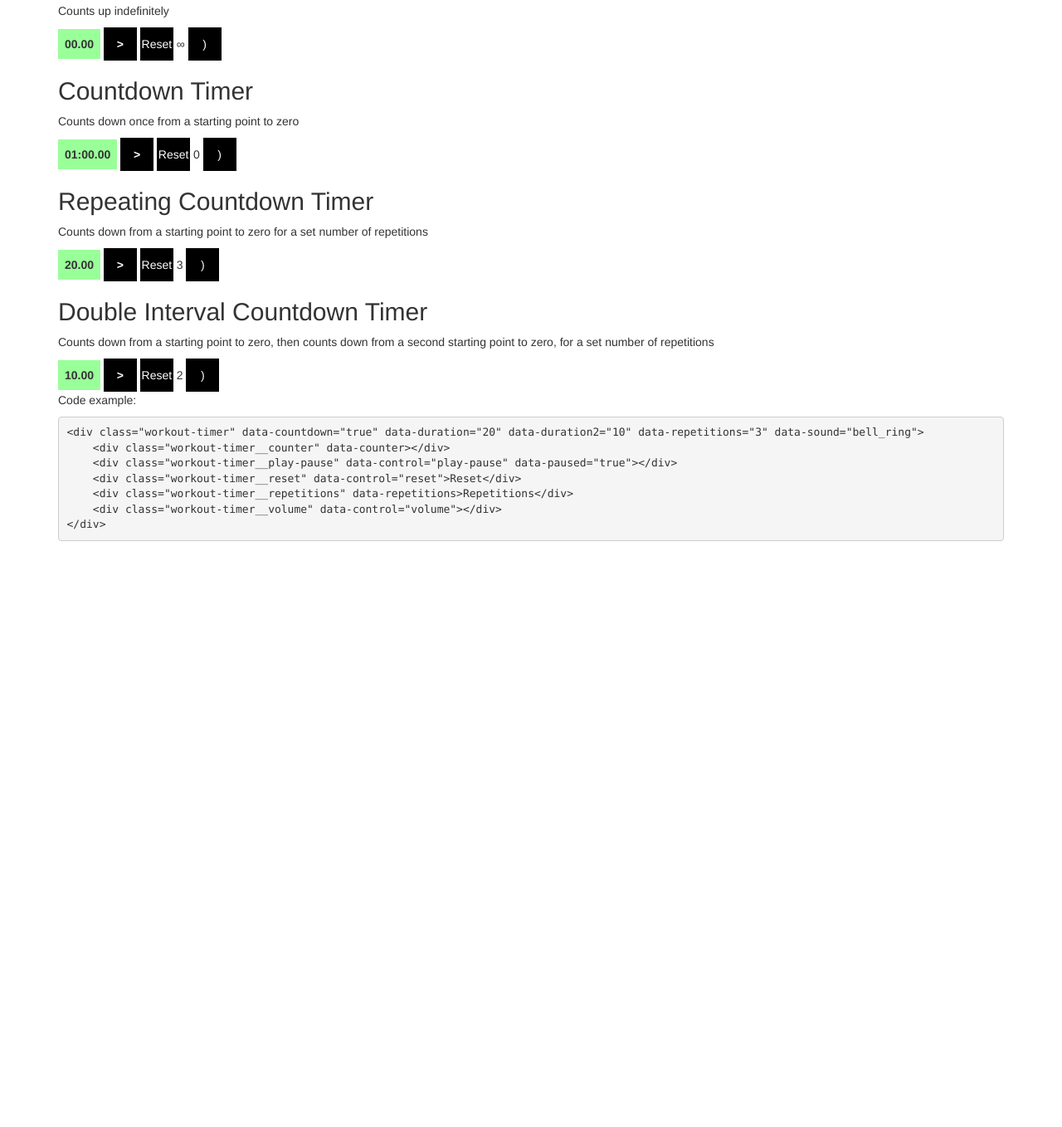
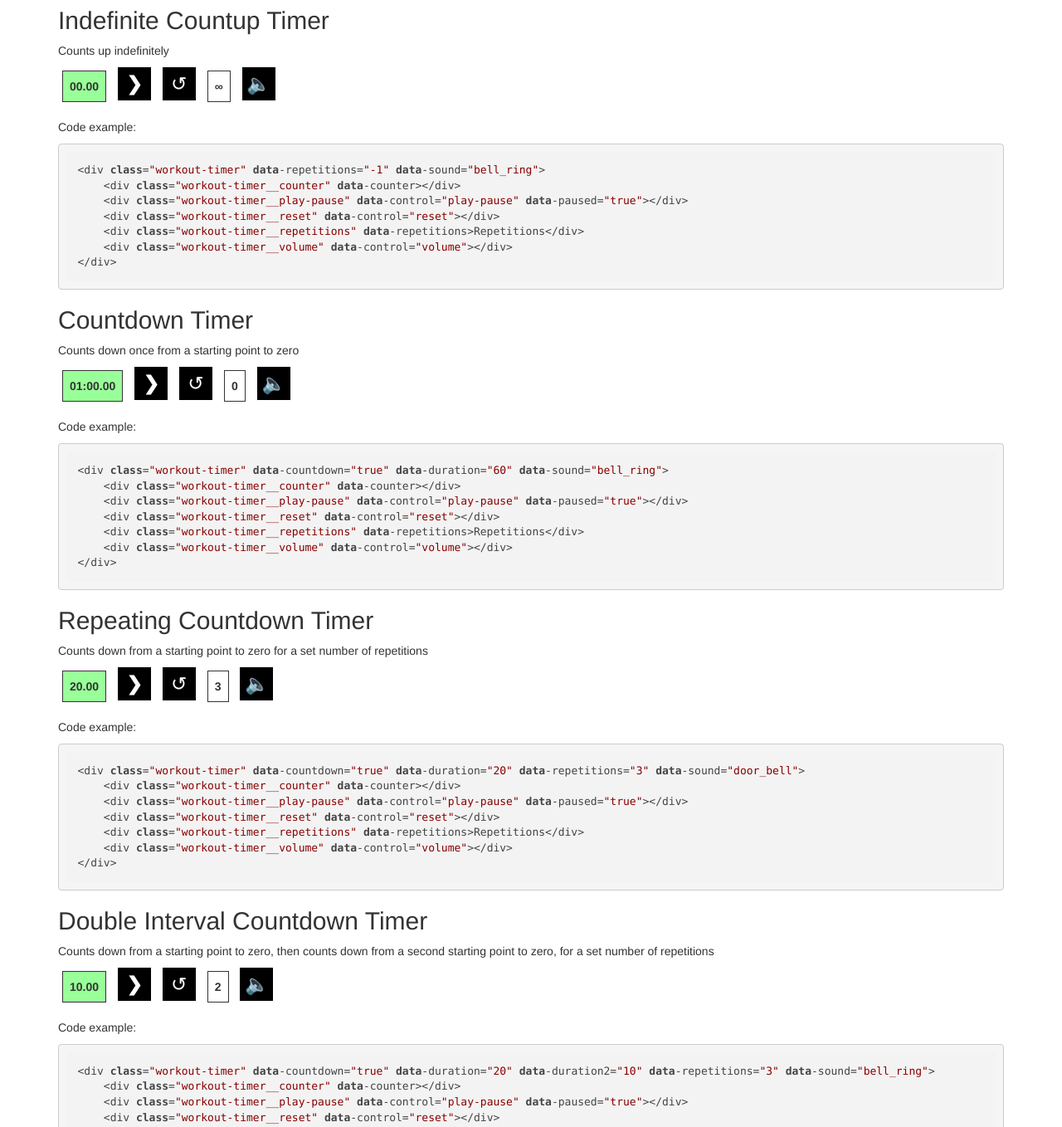
Before and after one commit to hansoninc/jquery.workout-timer, a website: page example/index.html in a window 1280 px wide. Shown: the part 434-1792 px from the top of the page at 83% size. Before the commit the page ends 1096 px from the top, so only its background shows below. Drawn offline with nearby package versions, Linux system fonts and the light colour scheme; no server answers.

Commit message:
Added code examples and syntax highlighting

```diff
--- a/example/index.html
+++ b/example/index.html
@@ -5,6 +5,17 @@
 	<title></title>
 	<link rel="stylesheet" href="https://maxcdn.bootstrapcdn.com/bootstrap/3.3.5/css/bootstrap.min.css"/>
 	<link rel="stylesheet" href="jquery.workout-timer.css" />
+
+	<!-- Example-page styles -->
+	<style>
+		.code-example {
+			margin: 20px 0;
+		}
+	</style>
+
+	<!-- Syntax highlighting -->
+	<link rel="stylesheet" href="//cdnjs.cloudflare.com/ajax/libs/highlight.js/8.8.0/styles/default.min.css">
+	<script src="//cdnjs.cloudflare.com/ajax/libs/highlight.js/8.8.0/highlight.min.js"></script>
 </head>
 <body>
 
@@ -19,17 +30,17 @@
 				<div class="workout-timer" data-duration="20" data-sound="bell_ring">
 					<div class="workout-timer__counter" data-counter></div>
 					<div class="workout-timer__play-pause" data-control="play-pause" data-paused="true"></div>
-					<div class="workout-timer__reset" data-control="reset">Reset</div>
+					<div class="workout-timer__reset" data-control="reset"></div>
 					<div class="workout-timer__repetitions" data-repetitions>Repetitions</div>
 					<div class="workout-timer__volume" data-control="volume"></div>
 				</div>
 
-				<div>
+				<div class="code-example">
 					<p>Code example:</p>
 					<pre><code>&lt;div class=&quot;workout-timer&quot; data-duration=&quot;20&quot; data-sound=&quot;bell_ring&quot;&gt;
     &lt;div class=&quot;workout-timer__counter&quot; data-counter&gt;&lt;/div&gt;
     &lt;div class=&quot;workout-timer__play-pause&quot; data-control=&quot;play-pause&quot; data-paused=&quot;true&quot;&gt;&lt;/div&gt;
-    &lt;div class=&quot;workout-timer__reset&quot; data-control=&quot;reset&quot;&gt;Reset&lt;/div&gt;
+    &lt;div class=&quot;workout-timer__reset&quot; data-control=&quot;reset&quot;&gt;&lt;/div&gt;
     &lt;div class=&quot;workout-timer__repetitions&quot; data-repetitions&gt;Repetitions&lt;/div&gt;
     &lt;div class=&quot;workout-timer__volume&quot; data-control=&quot;volume&quot;&gt;&lt;/div&gt;
 &lt;/div&gt;</code></pre>
@@ -40,9 +51,19 @@
 				<div class="workout-timer" data-repetitions="-1" data-sound="bell_ring">
 					<div class="workout-timer__counter" data-counter></div>
 					<div class="workout-timer__play-pause" data-control="play-pause" data-paused="true"></div>
-					<div class="workout-timer__reset" data-control="reset">Reset</div>
+					<div class="workout-timer__reset" data-control="reset"></div>
 					<div class="workout-timer__repetitions" data-repetitions>Repetitions</div>
 					<div class="workout-timer__volume" data-control="volume"></div>
+				</div>
+				<div class="code-example">
+					<p>Code example:</p>
+					<pre><code>&lt;div class=&quot;workout-timer&quot; data-repetitions=&quot;-1&quot; data-sound=&quot;bell_ring&quot;&gt;
+    &lt;div class=&quot;workout-timer__counter&quot; data-counter&gt;&lt;/div&gt;
+    &lt;div class=&quot;workout-timer__play-pause&quot; data-control=&quot;play-pause&quot; data-paused=&quot;true&quot;&gt;&lt;/div&gt;
+    &lt;div class=&quot;workout-timer__reset&quot; data-control=&quot;reset&quot;&gt;&lt;/div&gt;
+    &lt;div class=&quot;workout-timer__repetitions&quot; data-repetitions&gt;Repetitions&lt;/div&gt;
+    &lt;div class=&quot;workout-timer__volume&quot; data-control=&quot;volume&quot;&gt;&lt;/div&gt;
+&lt;/div&gt;</code></pre>
 				</div>
 
 				<h2>Countdown Timer</h2>
@@ -50,19 +71,39 @@
 				<div class="workout-timer" data-countdown="true" data-duration="60" data-sound="bell_ring">
 					<div class="workout-timer__counter" data-counter></div>
 					<div class="workout-timer__play-pause" data-control="play-pause" data-paused="true"></div>
-					<div class="workout-timer__reset" data-control="reset">Reset</div>
+					<div class="workout-timer__reset" data-control="reset"></div>
 					<div class="workout-timer__repetitions" data-repetitions>Repetitions</div>
 					<div class="workout-timer__volume" data-control="volume"></div>
 				</div>
+				<div class="code-example">
+					<p>Code example:</p>
+					<pre><code>&lt;div class=&quot;workout-timer&quot; data-countdown=&quot;true&quot; data-duration=&quot;60&quot; data-sound=&quot;bell_ring&quot;&gt;
+    &lt;div class=&quot;workout-timer__counter&quot; data-counter&gt;&lt;/div&gt;
+    &lt;div class=&quot;workout-timer__play-pause&quot; data-control=&quot;play-pause&quot; data-paused=&quot;true&quot;&gt;&lt;/div&gt;
+    &lt;div class=&quot;workout-timer__reset&quot; data-control=&quot;reset&quot;&gt;&lt;/div&gt;
+    &lt;div class=&quot;workout-timer__repetitions&quot; data-repetitions&gt;Repetitions&lt;/div&gt;
+    &lt;div class=&quot;workout-timer__volume&quot; data-control=&quot;volume&quot;&gt;&lt;/div&gt;
+&lt;/div&gt;</code></pre>
+                </div>
 
 				<h2>Repeating Countdown Timer</h2>
 				<p>Counts down from a starting point to zero for a set number of repetitions</p>
 				<div class="workout-timer" data-countdown="true" data-duration="20" data-repetitions="3" data-sound="door_bell">
 					<div class="workout-timer__counter" data-counter></div>
 					<div class="workout-timer__play-pause" data-control="play-pause" data-paused="true"></div>
-					<div class="workout-timer__reset" data-control="reset">Reset</div>
+					<div class="workout-timer__reset" data-control="reset"></div>
 					<div class="workout-timer__repetitions" data-repetitions>Repetitions</div>
 					<div class="workout-timer__volume" data-control="volume"></div>
+				</div>
+				<div class="code-example">
+					<p>Code example:</p>
+					<pre><code>&lt;div class=&quot;workout-timer&quot; data-countdown=&quot;true&quot; data-duration=&quot;20&quot; data-repetitions=&quot;3&quot; data-sound=&quot;door_bell&quot;&gt;
+    &lt;div class=&quot;workout-timer__counter&quot; data-counter&gt;&lt;/div&gt;
+    &lt;div class=&quot;workout-timer__play-pause&quot; data-control=&quot;play-pause&quot; data-paused=&quot;true&quot;&gt;&lt;/div&gt;
+    &lt;div class=&quot;workout-timer__reset&quot; data-control=&quot;reset&quot;&gt;&lt;/div&gt;
+    &lt;div class=&quot;workout-timer__repetitions&quot; data-repetitions&gt;Repetitions&lt;/div&gt;
+    &lt;div class=&quot;workout-timer__volume&quot; data-control=&quot;volume&quot;&gt;&lt;/div&gt;
+&lt;/div&gt;</code></pre>
 				</div>
 
 				<h2>Double Interval Countdown Timer</h2>
@@ -70,17 +111,17 @@
 				<div class="workout-timer" data-countdown="true" data-duration="10" data-duration2="5" data-repetitions="2" data-sound="bell_ring">
 					<div class="workout-timer__counter" data-counter></div>
 					<div class="workout-timer__play-pause" data-control="play-pause" data-paused="true"></div>
-					<div class="workout-timer__reset" data-control="reset">Reset</div>
+					<div class="workout-timer__reset" data-control="reset"></div>
 					<div class="workout-timer__repetitions" data-repetitions>Repetitions</div>
 					<div class="workout-timer__volume" data-control="volume"></div>
 				</div>
 
-				<div>
+				<div class="code-example">
 					<p>Code example:</p>
 					<pre><code>&lt;div class=&quot;workout-timer&quot; data-countdown=&quot;true&quot; data-duration=&quot;20&quot; data-duration2=&quot;10&quot; data-repetitions=&quot;3&quot; data-sound=&quot;bell_ring&quot;&gt;
     &lt;div class=&quot;workout-timer__counter&quot; data-counter&gt;&lt;/div&gt;
     &lt;div class=&quot;workout-timer__play-pause&quot; data-control=&quot;play-pause&quot; data-paused=&quot;true&quot;&gt;&lt;/div&gt;
-    &lt;div class=&quot;workout-timer__reset&quot; data-control=&quot;reset&quot;&gt;Reset&lt;/div&gt;
+    &lt;div class=&quot;workout-timer__reset&quot; data-control=&quot;reset&quot;&gt;&lt;/div&gt;
     &lt;div class=&quot;workout-timer__repetitions&quot; data-repetitions&gt;Repetitions&lt;/div&gt;
     &lt;div class=&quot;workout-timer__volume&quot; data-control=&quot;volume&quot;&gt;&lt;/div&gt;
 &lt;/div&gt;</code></pre>
@@ -94,13 +135,12 @@
 	<script src="../dist/jquery.workout-timer.js"></script>
 	<script>
 
-		// Register a sound effect
+		// Register sound effects
 		$.WorkoutTimer.registerSound({
 			path: "audio/",
 			name: "bell_ring"
 		});
 
-		// Register a sound effect
 		$.WorkoutTimer.registerSound({
 			path: "audio/",
 			name: "door_bell"
@@ -108,7 +148,12 @@
 
 		// Init timers
 		$('.workout-timer').workoutTimer();
-
+	</script>
+	<script>
+		// Syntax highlighting
+		$('pre code').each(function(i, block) {
+			hljs.highlightBlock(block);
+		});
 	</script>
 </body>
 </html>
--- a/src/jquery.workout-timer.less
+++ b/src/jquery.workout-timer.less
@@ -5,6 +5,7 @@
 .workout-timer {
 	&__counter, &__play-pause, &__reset, &__repetitions, &__volume {
 		display: inline-block;
+		margin: 0 5px;
 	}
 
 	&__play-pause, &__reset, &__volume {
@@ -14,6 +15,7 @@
 		color: #fff;
 		line-height: 40px;
 		text-align: center;
+		font-size: 1.66em;
 	}
 
 	&__play-pause {
@@ -24,14 +26,17 @@
 		}
 
 		&[data-paused=true]:after {
-			content: '>';
+			content: '\276f';
 		}
 	}
 
-	&__counter {
+	&__counter, &__repetitions {
 		padding: 8px;
 		font-weight: bold;
+		border: 1px solid #333;
+	}
 
+	&__counter {
 		&[data-state=base] {
 			background: #99ff99;
 		}
@@ -45,22 +50,28 @@
 		}
 	}
 
+	&__reset {
+		&:after {
+			content: '\21ba';
+		}
+	}
+
 	&__volume {
 
 		&[data-volume-level=level1]:after {
-			content: ')';
+			content: '\1f508';
 		}
 
 		&[data-volume-level=level2]:after {
-			content: '))';
+			content: '\1f509';
 		}
 
 		&[data-volume-level=level3]:after {
-			content: ')))';
+			content: '\1f50a';
 		}
 
 		&[data-volume-level=mute]:after {
-			content: 'X';
+			content: '\1f507';
 		}
 	}
 }
```
Also changed, not shown: example/jquery.workout-timer.css.
